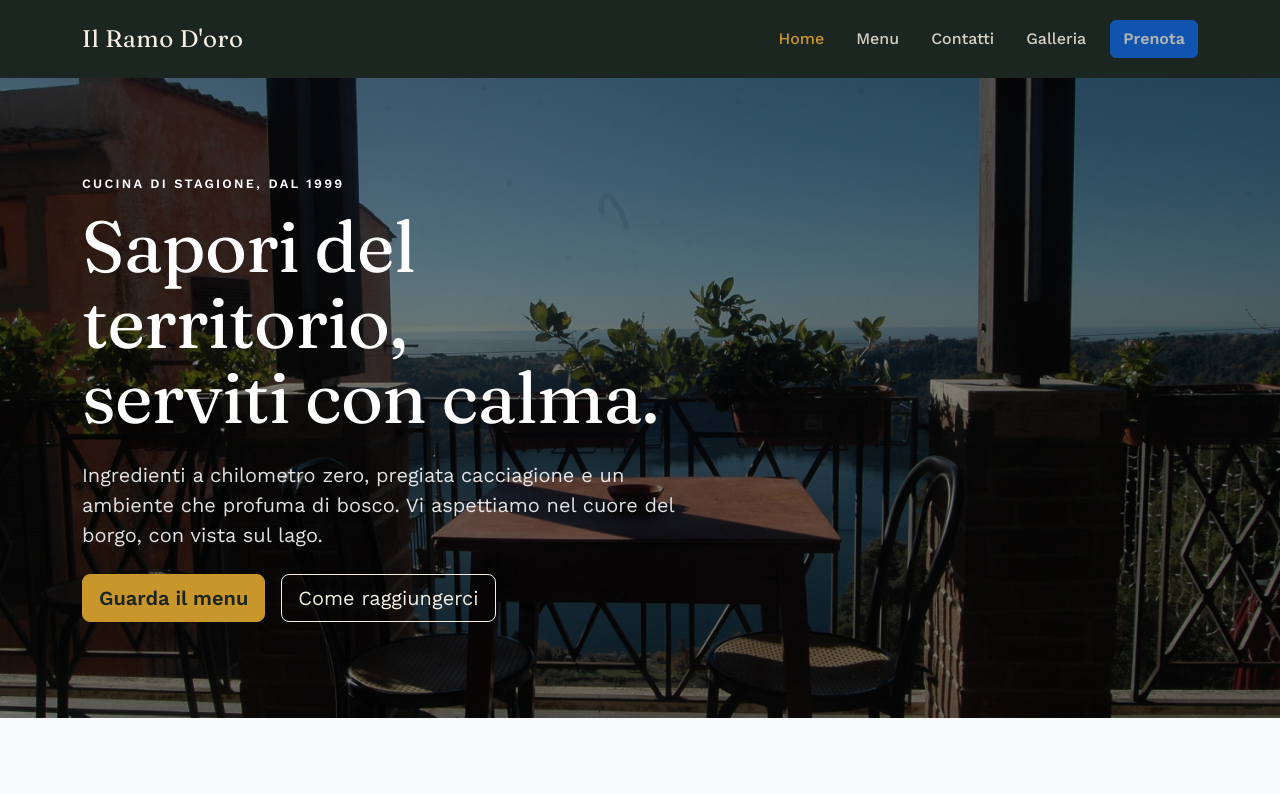
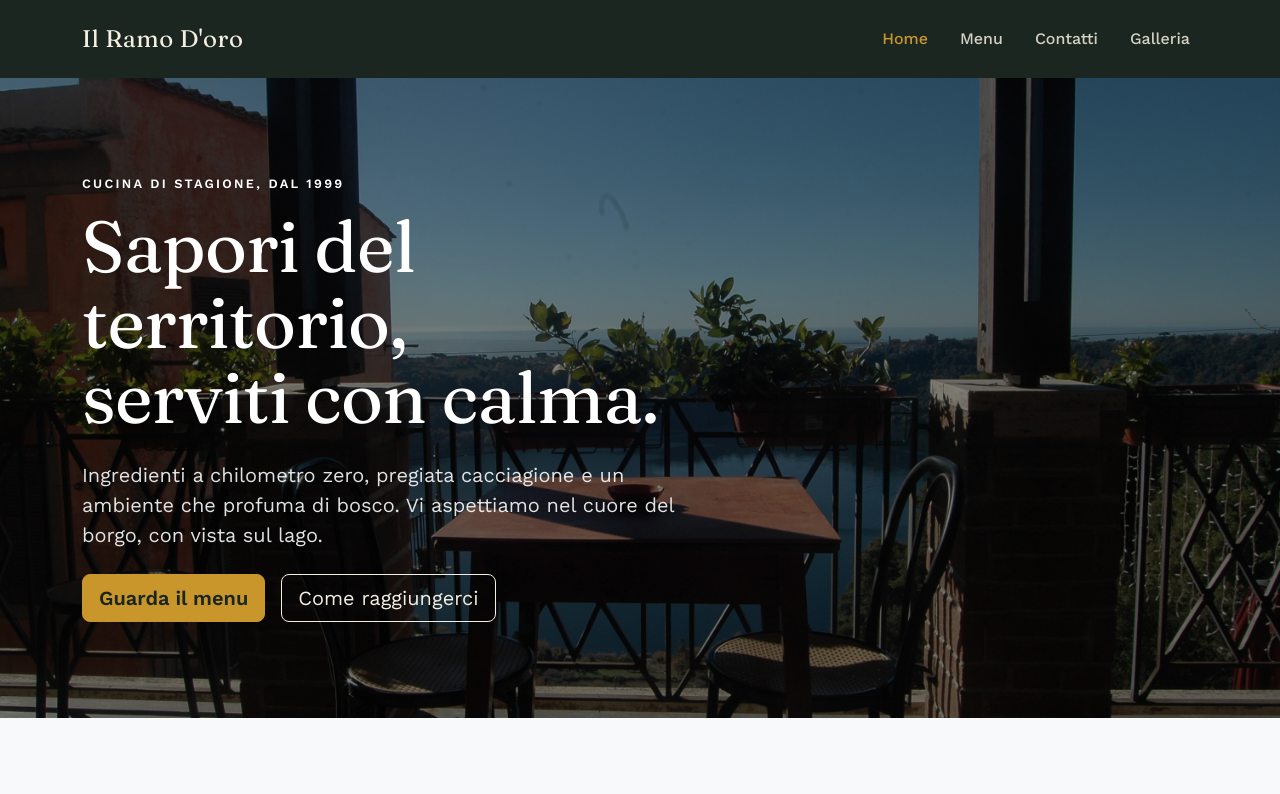
Before and after one commit to Pirisinu/ristorante-app, a React (Vite) app: page / in a window 1280 px wide. Shown: the top 794 px of the page. Built offline with nearby package versions, Linux system fonts and the light colour scheme.

Commit message:
hide prenota btn

```diff
--- a/src/components/SiteNavbar.jsx
+++ b/src/components/SiteNavbar.jsx
@@ -25,13 +25,9 @@ export default function SiteNavbar() {
             <Nav.Link as={Link} to="/galleria" active={pathname === '/galleria'}>
               Galleria
             </Nav.Link>
-            <Button
-              className="btn-osteria-primary mt-2 mt-lg-0"
-              disabled
-              title="Disponibile nella prossima fase (prenotazioni con backend)"
-            >
+            {/* <Button className="btn-osteria-primary mt-2 mt-lg-0" disabled title="Disponibile nella prossima fase (prenotazioni con backend)">
               Prenota
-            </Button>
+            </Button> */}
           </Nav>
         </Navbar.Collapse>
       </Container>
```
